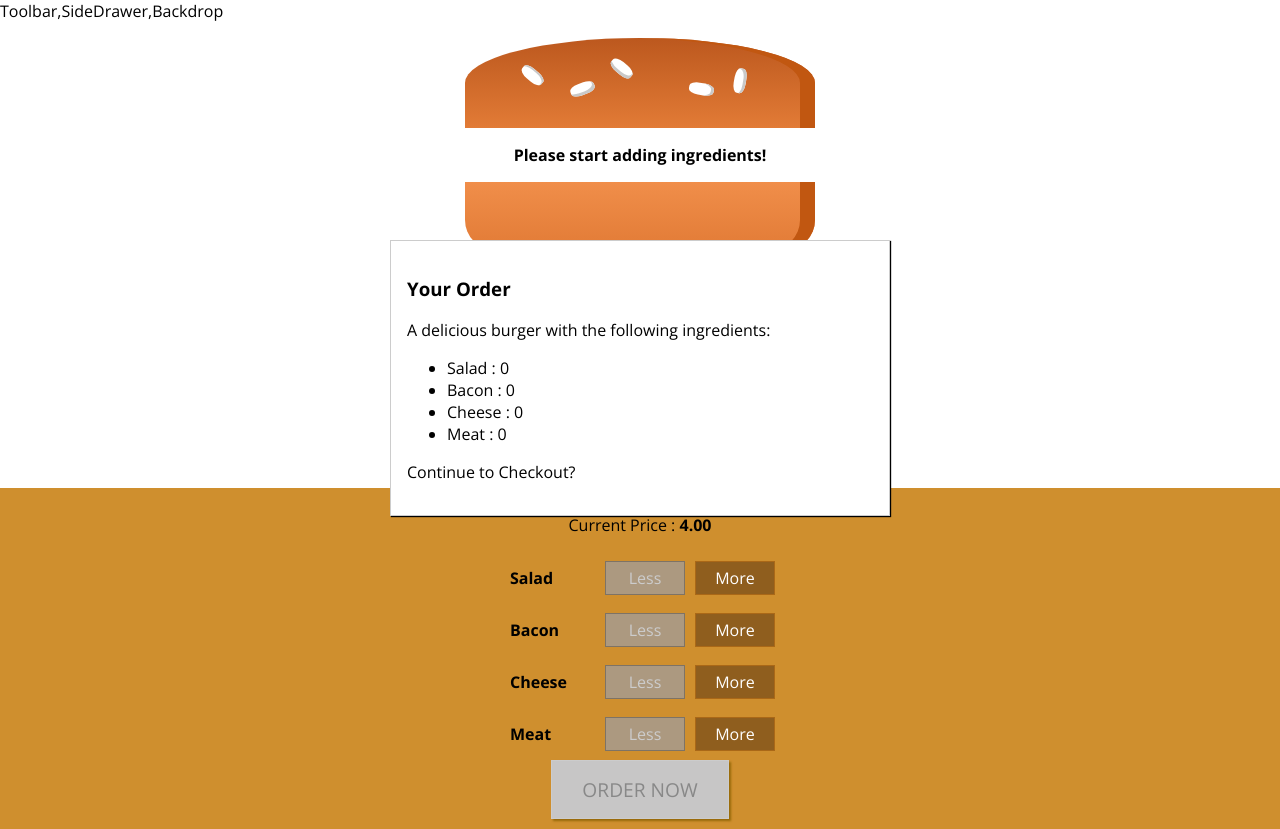
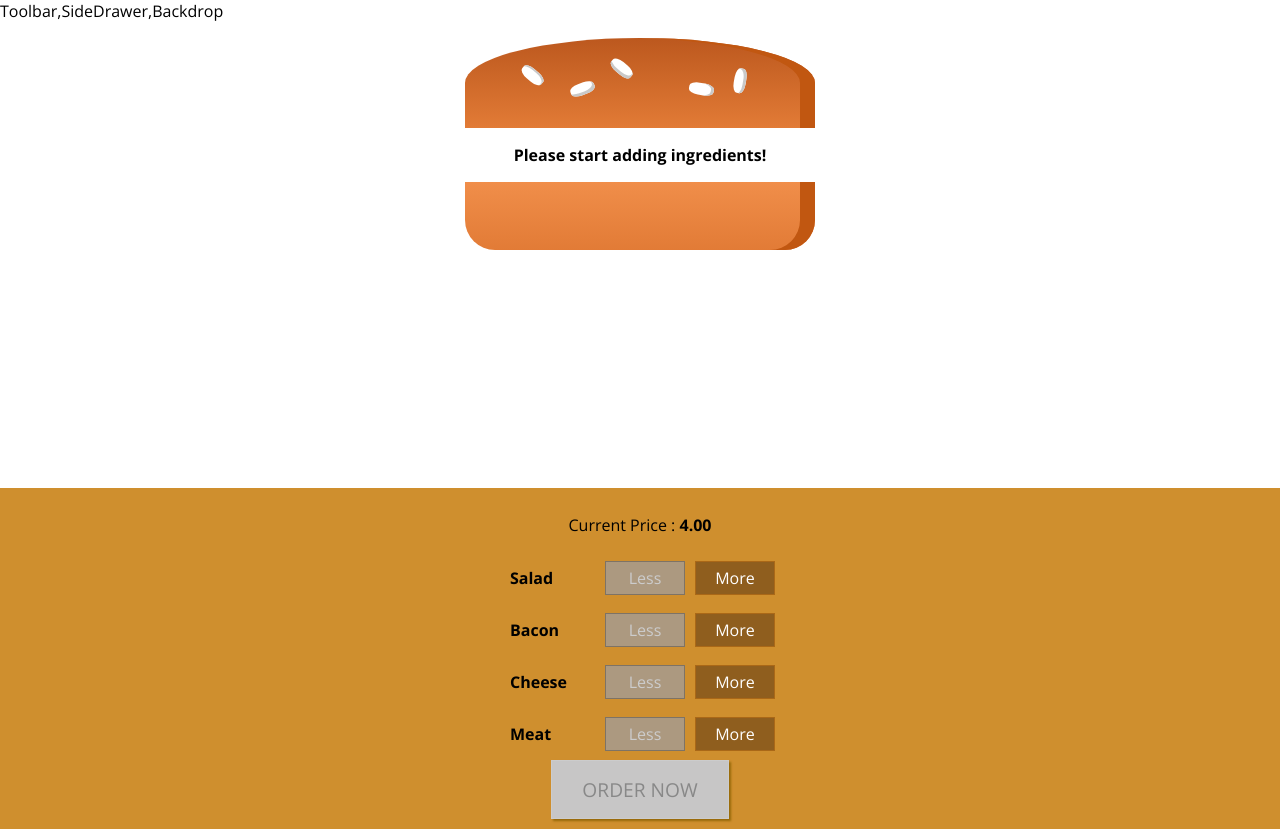
Before and after one commit to Sanathshetty98/React_burger_builder, a React (Create React App) app: page / in a window 1280 px wide. Built offline with nearby package versions, Linux system fonts and the light colour scheme.

Commit message:
3-Oct-2019

```diff
--- a/src/components/Burger/BuildControls/BuildControls.js
+++ b/src/components/Burger/BuildControls/BuildControls.js
@@ -19,7 +19,10 @@
             disabled = {props.disabled[ctrl.type]}
             />
         ))}
-        <button className={classes.OrderButton} disabled={!props.purchaseable}> ORDER NOW </button>
+        <button
+        className={classes.OrderButton}
+        disabled={!props.purchaseable}
+        onClick={props.ordered}> ORDER NOW </button>
     </div>
 );
 
--- a/src/components/Burger/OrderSummary/OrderSummary.js
+++ b/src/components/Burger/OrderSummary/OrderSummary.js
@@ -5,7 +5,7 @@
     const ingredientSummary = Object.keys(props.ingredients)
     .map( igkey => {
         return(
-            <li>
+            <li key={igkey}>
                 <span style={{ textTransform:'capitalize'}}>{igkey} </span>: {props.ingredients[igkey]}
             </li>
         );
--- a/src/components/UI/Modal/Modal.js
+++ b/src/components/UI/Modal/Modal.js
@@ -2,7 +2,12 @@
 import classes from './Modal.module.css';
 
 const modal = (props) =>(
-    <div className={classes.Modal}>
+    <div
+    className={classes.Modal}
+    style = {{
+        transform: props.show ? 'translateY(0)' : 'translateY(-100vh)',
+        opacity: props.show ? '1':'0'
+    }}>
         {props.children}
     </div>
 );
--- a/src/containers/BurgerBuilder/BurgerBuilder.js
+++ b/src/containers/BurgerBuilder/BurgerBuilder.js
@@ -20,7 +20,8 @@
             meat:0
         },
         total_price:4,
-        purchaseable:false
+        purchaseable:false,
+        purchasing: false
     }
     updatePurchaseState (ingredients) {
         const sum = Object.keys( ingredients )
@@ -62,6 +63,9 @@
         this.setState({ total_price : newPrice , ingredients : updatedIngredients})
         this.updatePurchaseState(updatedIngredients);
     }
+    purchaseHandler = () => {
+        this.setState( { purchasing : true} )
+    }
     render() {
         const disabledInfo = {
             ...this.state.ingredients
@@ -71,7 +75,7 @@
         }
         return(
             <Aux>
-                <Modal>
+                <Modal show = {this.state.purchasing}>
                     <OrderSummary ingredients={this.state.ingredients}/>
                 </Modal>
                 <Burger ingredients={this.state.ingredients}/>
@@ -81,6 +85,7 @@
                 price = {this.state.total_price}
                 disabled={disabledInfo}
                 purchaseable={this.state.purchaseable}
+                ordered={this.purchaseHandler}
                 />
             </Aux>
         );
```
